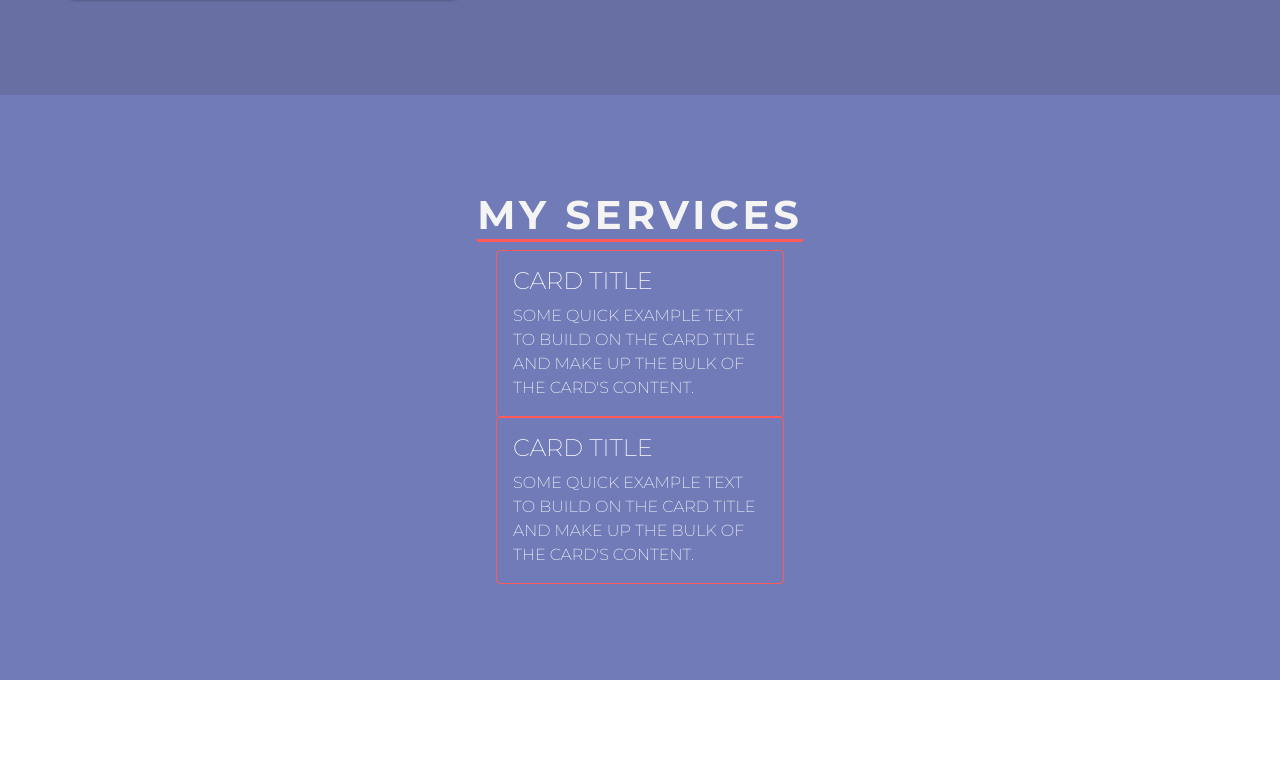
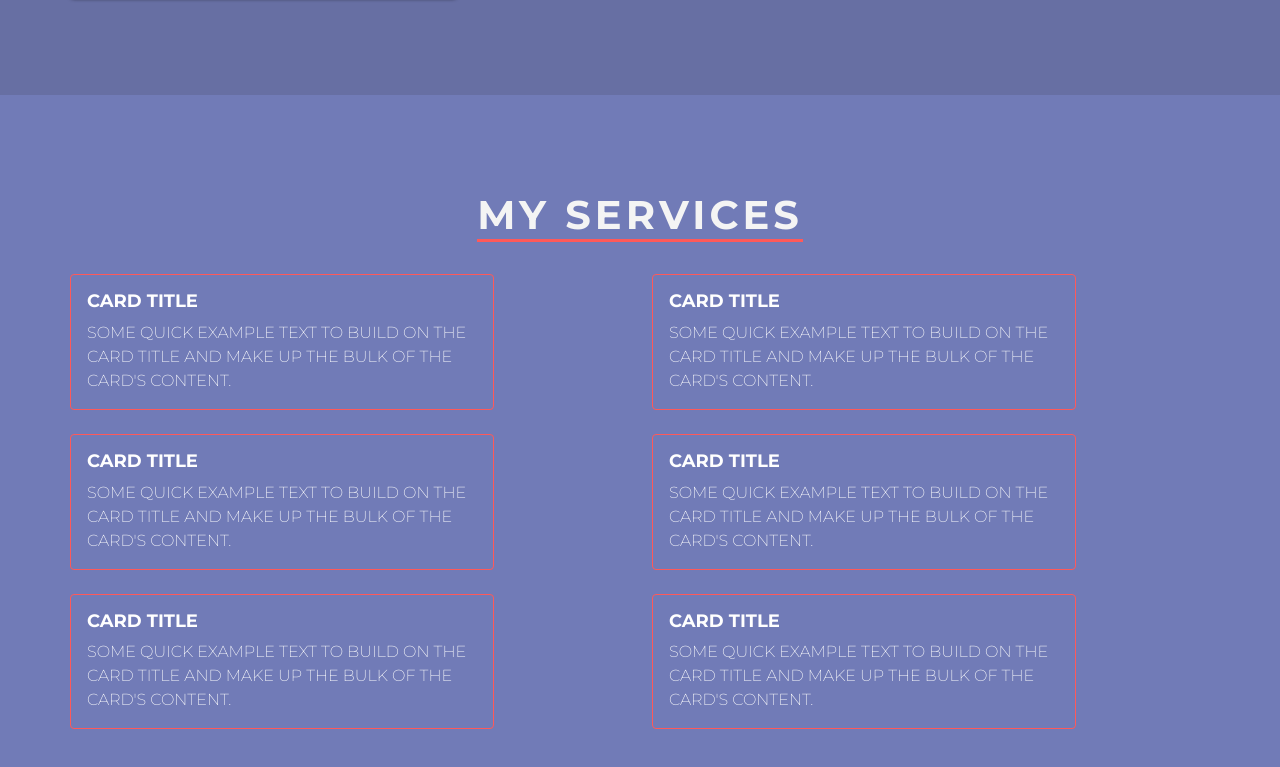
Before and after one commit to Douaa19/New_portfolio, a React (Create React App) app in the folder portfolio_front/: page / in a window 1280 px wide. Shown: the part 1373-2140 px from the top of the page. Before the commit the page ends 2053 px from the top, so only its background shows below. Built offline with nearby package versions, Linux system fonts and the light colour scheme.

Commit message:
fixeStyleCards

```diff
--- a/portfolio_front/src/components/my-services/Cards.js
+++ b/portfolio_front/src/components/my-services/Cards.js
@@ -1,30 +1,36 @@
 import React from "react";
-import { Card, CardBody, CardText, CardGroup, Row, Col } from "reactstrap";
+import {
+  Card,
+  Container,
+  CardBody,
+  CardText,
+  CardGroup,
+  Row,
+  Col,
+} from "reactstrap";
 
 function Cards() {
   const styles = {
-    cardGroupe: {
-      display: "grid",
-      gridTemplateColumns: "repeat(3, 1fr)",
-      gridTemplateRows: "repeat(2, 1fr)",
-      gridGap: "1rem",
-    },
+    cardGroupe: {},
     card: {
       background: "none",
       border: "1px solid #FF5959",
-      width: "18rem",
+      width: "26.5rem",
       color: "#FFFFFF",
+      marginTop: "1.5rem",
+      maxHeight: "26.5rem",
     },
-    smellTitle: {
+    smallTitle: {
       fontWeight: "600",
-      fontSize: "22px",
+      fontSize: "18px",
     },
   };
 
   return (
-    <div styl={styles.cardGroupe}>
+    <>
       <CardGroup>
-        <Row xs={1} md={2} className="g-4">
+        <Row>
+          {/* Here we can start the foreach loop "Col" */}
           <Col>
             <Card style={styles.card}>
               <CardBody>
@@ -35,6 +41,8 @@ function Cards() {
                 </CardText>
               </CardBody>
             </Card>
+          </Col>
+          <Col>
             <Card style={styles.card}>
               <CardBody>
                 <h4 style={styles.smallTitle}>Card Title</h4>
@@ -45,9 +53,54 @@ function Cards() {
               </CardBody>
             </Card>
           </Col>
+          <Col>
+            <Card style={styles.card}>
+              <CardBody>
+                <h4 style={styles.smallTitle}>Card Title</h4>
+                <CardText>
+                  Some quick example text to build on the card title and make up
+                  the bulk of the card's content.
+                </CardText>
+              </CardBody>
+            </Card>
+          </Col>
+          <Col>
+            <Card style={styles.card}>
+              <CardBody>
+                <h4 style={styles.smallTitle}>Card Title</h4>
+                <CardText>
+                  Some quick example text to build on the card title and make up
+                  the bulk of the card's content.
+                </CardText>
+              </CardBody>
+            </Card>
+          </Col>
+          <Col>
+            <Card style={styles.card}>
+              <CardBody>
+                <h4 style={styles.smallTitle}>Card Title</h4>
+                <CardText>
+                  Some quick example text to build on the card title and make up
+                  the bulk of the card's content.
+                </CardText>
+              </CardBody>
+            </Card>
+          </Col>
+          <Col>
+            <Card style={styles.card}>
+              <CardBody>
+                <h4 style={styles.smallTitle}>Card Title</h4>
+                <CardText>
+                  Some quick example text to build on the card title and make up
+                  the bulk of the card's content.
+                </CardText>
+              </CardBody>
+            </Card>
+          </Col>
+          {/* Here we can finish the foreach loop "Col" */}
         </Row>
       </CardGroup>
-    </div>
+    </>
   );
 }
 
--- a/portfolio_front/src/components/my-services/MyServices.js
+++ b/portfolio_front/src/components/my-services/MyServices.js
@@ -21,14 +21,17 @@ function MyServices() {
       borderBottom: "3px solid #FF5959",
       letterSpacing: "4px",
     },
+    cards: {},
   };
 
   return (
     <div style={{ backgroundColor: "#717BB7" }}>
       <Container style={styles.container}>
         {/* <div className="content"> */}
-        <h1 style={styles.big}>my services</h1>
-        <div className="cards">
+        <div className="sectionTitle">
+          <h1 style={styles.big}>my services</h1>
+        </div>
+        <div className="cards" style={styles.cards}>
           <Cards />
         </div>
         {/* </div> */}
```
